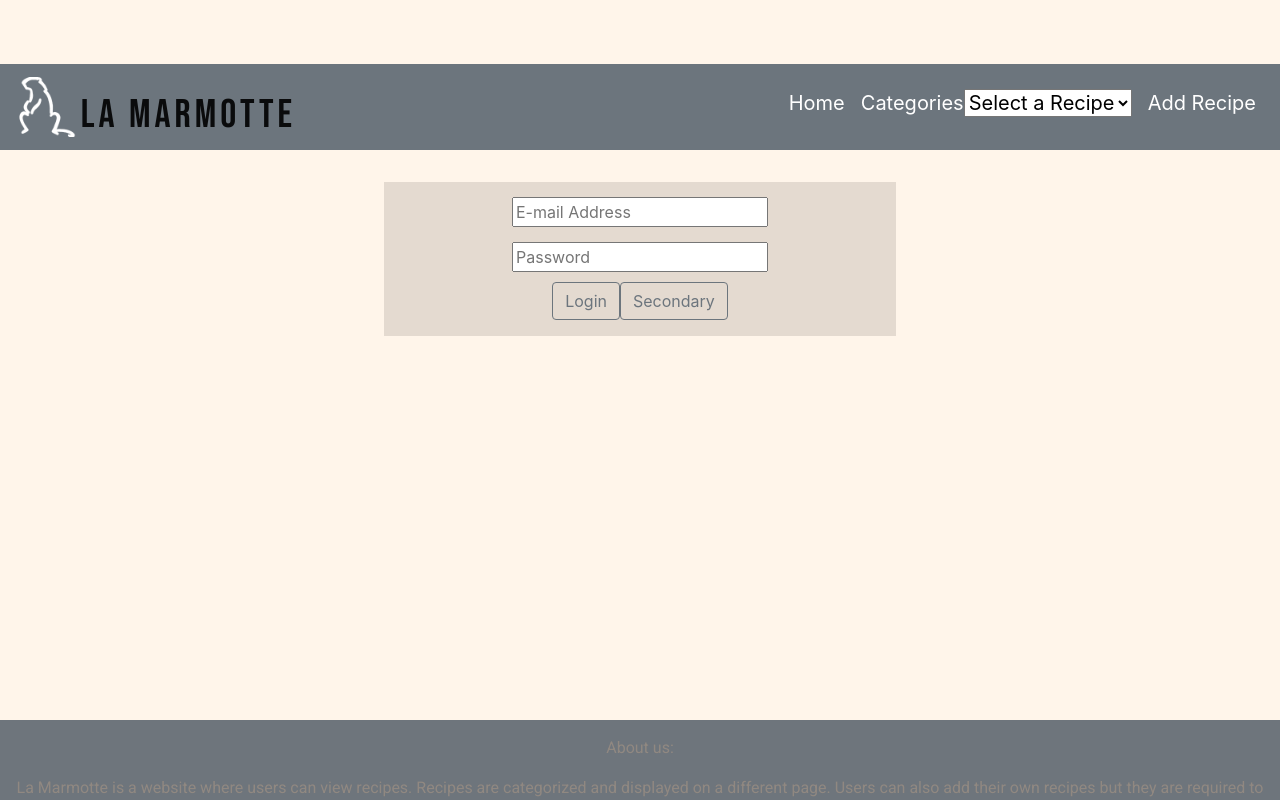
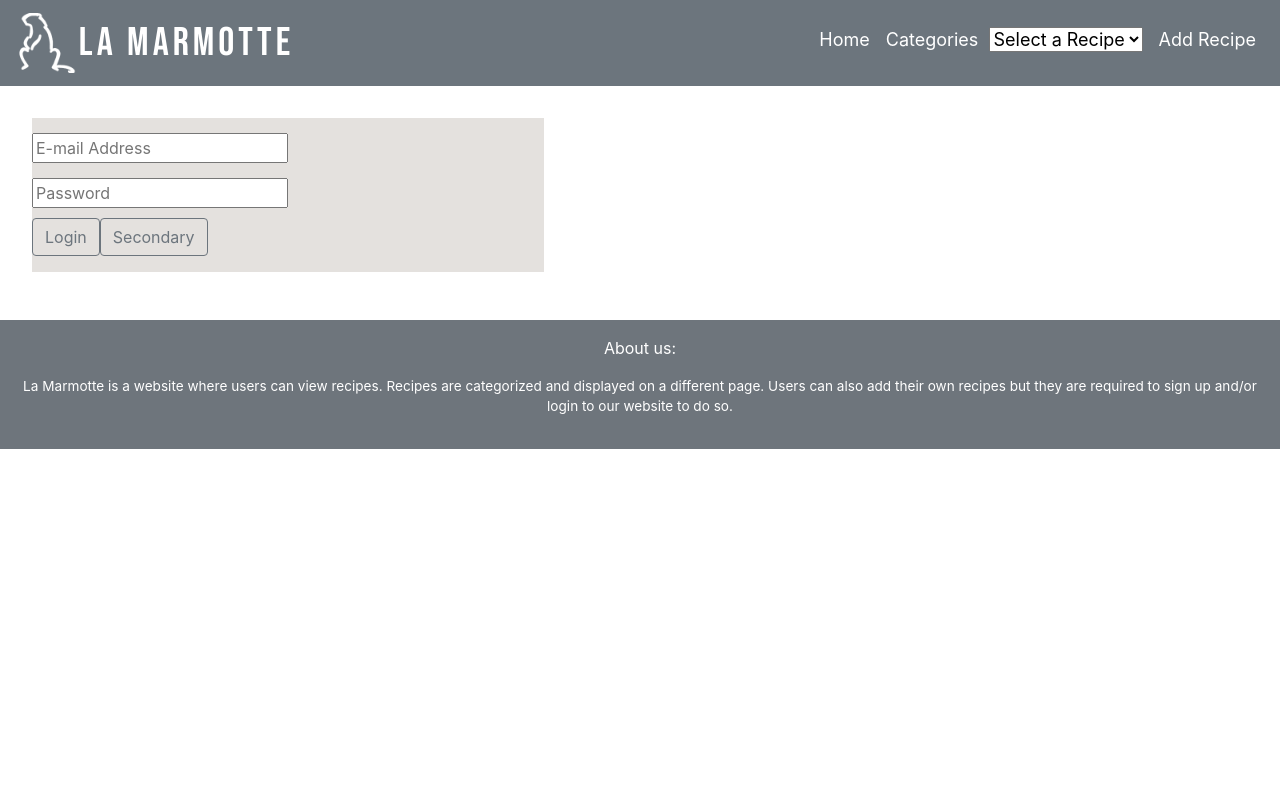
Before and after one commit to DrengrVikingr/cs391project2, a React (Create React App) app: page /sign_up_login in a window 1280 px wide. Built offline with nearby package versions, Linux system fonts and the light colour scheme.

Commit message:
fixed header and footer issue

```diff
--- a/src/components/Footer.jsx
+++ b/src/components/Footer.jsx
@@ -4,8 +4,10 @@ import './NavBar-Footer.css';
 
 const Footer = () => (
     <footer className="footer">
-    <p>About us:</p>
-    <p>La Marmotte is a website where users can view recipes. Recipes are categorized and displayed on a different page. Users can also add their own recipes but they are required to sign up and/or login to our website to do so.</p>
+    <p >About us:</p>
+    <p style={{fontSize:'85%'}}>La Marmotte is a website where users can view recipes.
+      Recipes are categorized and displayed on a different page.
+      Users can also add their own recipes but they are required to sign up and/or login to our website to do so.</p>
   </footer>
 );
 
--- a/src/components/NavBar-Footer.css
+++ b/src/components/NavBar-Footer.css
@@ -1,5 +1,7 @@
+@import url('https://fonts.googleapis.com/css2?family=Roboto&display=swap');
+@import url('https://fonts.googleapis.com/css2?family=Bebas+Neue&display=swap');
 
-.nav{
+.NavBar{
   font-family: -apple-system, BlinkMacSystemFont, 'Segoe UI', Roboto, Oxygen, Ubuntu, Cantarell, 'Open Sans', 'Helvetica Neue', sans-serif;
   color:white;
   text-decoration: none;
@@ -10,11 +12,15 @@
   margin-top: 1rem;
   padding: 1rem;
   background-color: rgb(110, 117, 124);
-    position: fixed;
+  position: bottom;
   bottom: 0;
   left: 0;
   width: 100%;
   color:white;
+}
+.footer p{
+  color: white;
+  text-align: center;
 }
 
 nav a.marmotte {
@@ -27,3 +33,11 @@
   top: 24%;
   left: 5.3%;
 }
+
+form.categories{
+font-family: 'Roboto';
+color: white;
+text-decoration: none;
+display: inline-block;
+margin: 1%;
+}
--- a/src/components/NavBar.jsx
+++ b/src/components/NavBar.jsx
@@ -3,12 +3,11 @@ import Logo from '../assets/logo-cream.png';
 import './NavBar-Footer.css';
 import Navbar from 'react-bootstrap/Navbar'
 
-
 class NavBar extends Component {
 
   state = {}
   render() {
-    return (<Navbar bg="secondary">
+    return (<Navbar bg="secondary" >
       <Navbar.Brand href="#home">
         <img
           src={Logo}
@@ -17,18 +16,16 @@ class NavBar extends Component {
           className="d-inline-block align-top"
           alt="React Bootstrap logo"
         />
-        <a class="marmotte" href="../home/index.html">La Marmotte</a>
+        <a class="marmotte" href="../home/index.html" style={{color:'white'}}>La Marmotte</a>
       </Navbar.Brand>
-
       <div class="collapse navbar-collapse justify-content-end" id="navbarNav">
-
         <ul class="navbar-nav"  >
           <li class="nav-item"  >
-            <a class="nav-link " style={{ color: "white", fontSize: 20 }} href="#">Home</a>
+            <a class="nav-link " style={{ color: "white", fontSize: 18}} href="#">Home</a>
           </li>
           <li class="nav-item">
-            <form class="nav-link" style={{ color: "white", fontSize: 20 }} action="../recipe_page/recipe_page.html" method="GET">
-              <label for="recipes" class="label">Categories </label>
+            <form class="nav-link" style={{ color: "white", fontSize: 18 }} action="../recipe_page/recipe_page.html" method="GET">
+              <label for="recipes" class="label">Categories &nbsp;</label>
               <select name="recipes" onchange="this.form.submit()">
                 <option disabled selected value>Select a Recipe</option>
                 <optgroup label="Starters" id="starters">
@@ -41,7 +38,7 @@ class NavBar extends Component {
             </form>
           </li>
           <li class="nav-item">
-            <a class="nav-link" style={{ color: "white", fontSize: 20 }} href="#">Add Recipe </a>
+            <a class="nav-link" style={{ color: "white", fontSize: 18 }} href="#">Add Recipe </a>
           </li>
         </ul>
 
--- a/src/components/sign_up_login.css
+++ b/src/components/sign_up_login.css
@@ -1,62 +1,7 @@
 @import url('https://fonts.googleapis.com/css2?family=Roboto&display=swap');
 @import url('https://fonts.googleapis.com/css2?family=Bebas+Neue&display=swap');
 
-body {
-    background: #fff5ea;
-    margin-top: 5%;
-    text-align: center;
-}
 
-header {
-    width: 100%;
-    height: 65px;
-    left: 0;
-    background: rgba(150,140,131,0.85);
-    padding: 0.5% 0;
-    font-size: 18px;
-    top: 0;
-    position: fixed;
-    color: white;
-}
-
-a.icon {
-    padding-left: 2%;
-    position: absolute;
-    left: 0;
-}
-
-nav a.marmotte {
-    font-size: 40px;
-    font-family: Bebas Neue;
-    padding-left: 1%;
-    letter-spacing: 4px;
-    text-decoration: none;
-    color: inherit;
-    position: absolute;
-    top: 24%;
-    left: 5.3%;
-}
-
-div.navigation {
-  float: right;
-  width: 40%;
-  padding: 1% 1% 0% 1%;
-}
-
-div.navigation a {
-  font-family: 'Roboto';
-  color: white;
-  text-decoration: none;
- margin: 2.5%;
-}
-
-form.categories{
-	font-family: 'Roboto';
-    color: white;
-    text-decoration: none;
-	display: inline-block;
-	margin: 1%;
-}
 
 form.sign_up{
     display: inline-block;
@@ -87,26 +32,3 @@ button {
     background-color: transparent;
     border-color: #E4DACF;
 }
-
-footer {
-    background: #968c83;
-    font-family: 'Roboto';
-    color: #ffffff;
-    text-align: center;
-    width: 100%;
-    display: inline-block;
-    height: 80px;
-    position: absolute;
-    bottom: 0;
-    left: 0;
-}
-
-div.footer-content {
-    text-align: center;
-    padding-top: 15px;
-}
-
-p.footer {
-    font-size: 10px;
-    color: #ffffff;
-}
--- a/src/home.js
+++ b/src/home.js
@@ -1,15 +1,15 @@
 import React, { Component } from 'react';
-
 import Footer from './components/Footer';
 import HomeRecipes from './components/HomeRecipes';
 import NavBar from './components/NavBar';
+import './App.css';
 
 class Home extends Component {
     state = {}
     render() {
         return (
             <React.Fragment>
-                <NavBar />
+                <NavBar/>
                 <HomeRecipes />
                 <Footer />
             </React.Fragment>
```
Also changed, not shown: 2 other files (tests, documents, lock files or other folders). Lines whose indentation alone changed are shown as unchanged.
